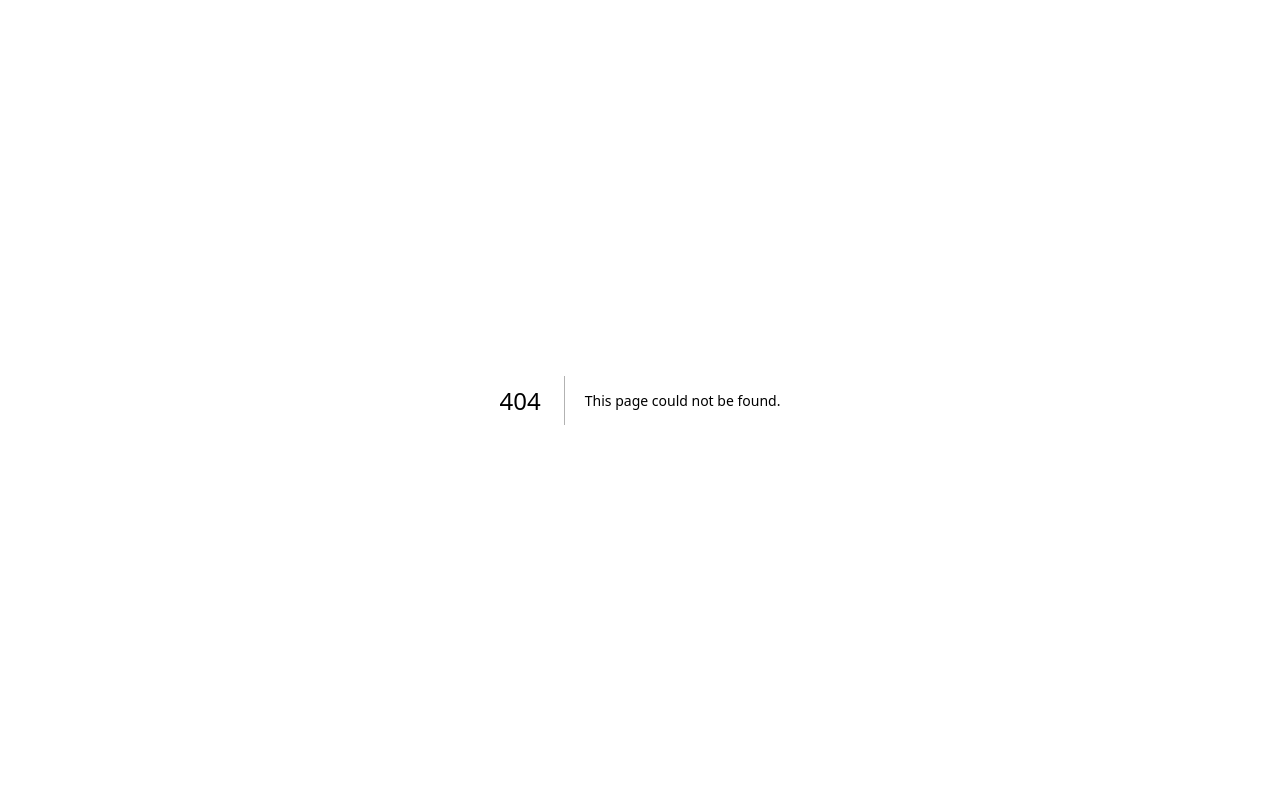
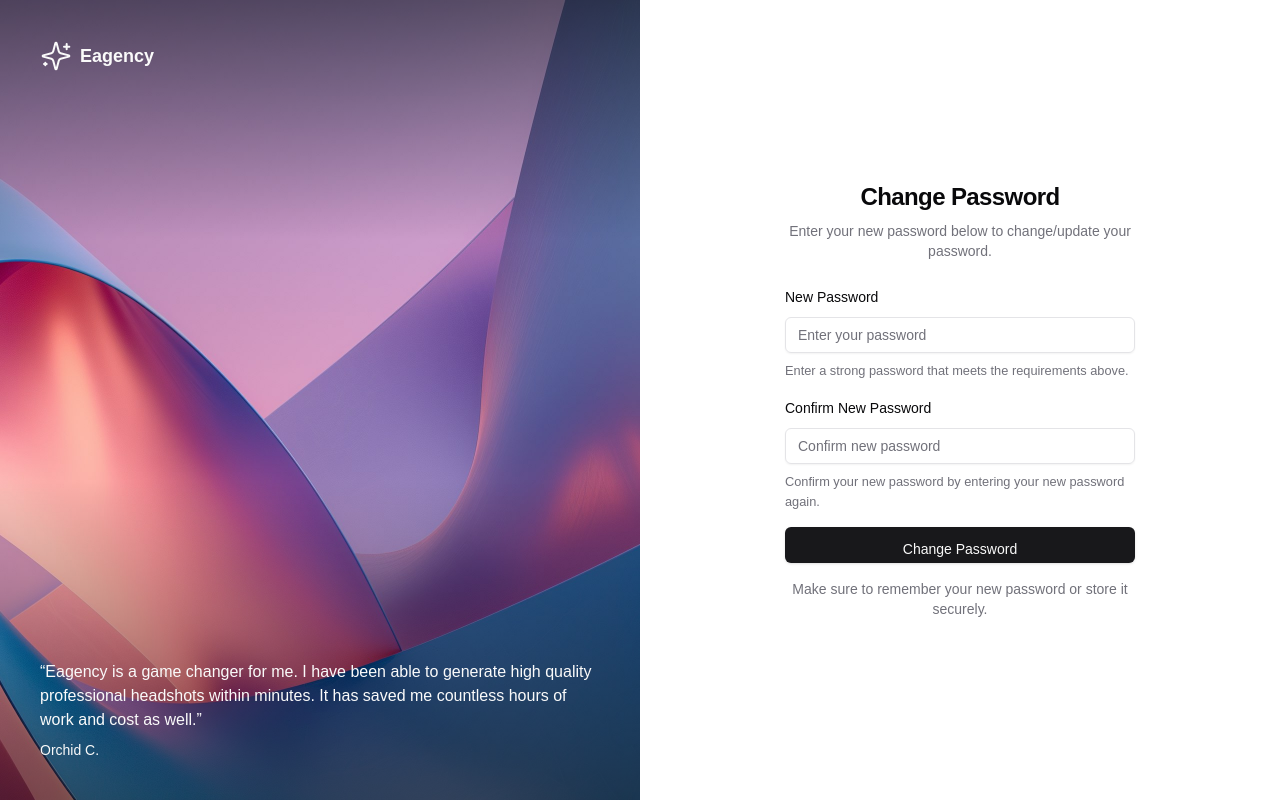
Before and after one commit to tripplen23/E_Agency, a Next.js app in the folder client/: page /reset-password in a window 1280 px wide. Before the commit this address had no page. Built offline with nearby package versions, Linux system fonts and the light colour scheme.

Commit message:
Reset Password Logic

```diff
--- /dev/null
+++ b/client/src/app/(root)/(auth)/reset-password/page.tsx
@@ -0,0 +1,44 @@
+import React from "react";
+import AuthImg from "@/public/Abstract Curves and Colors.jpeg";
+import Image from "next/image";
+import Logo from "@/components/Logo";
+import ChangePasswordForm from "@/components/account/ChangePasswordForm";
+
+const ResetPasswordPage = async () => {
+  return (
+    <main className="h-screen grid grid-cols-2 relative">
+      <div className="relative w-full flex flex-col bg-muted p-10 text-primary-foreground">
+        <div className="w-full h-[30%] bg-gradient-to-t from-transparent to-black/50 absolute top-0 left-0 z-10" />
+        <div className="w-full h-[40%] bg-gradient-to-b from-transparent to-black/50 absolute bottom-0 left-0 z-10" />
+        <Image
+          src={AuthImg}
+          alt="login Image"
+          fill
+          className="w-full h-full object-cover"
+        />
+        <div className="relative z-20 flex items-center">
+          <Logo />
+        </div>
+
+        <div className="relative z-20 mt-auto">
+          <blockquote className="space-y-2">
+            <p>
+              &ldquo;Eagency is a game changer for me. I have been able to
+              generate high quality professional headshots within minutes. It
+              has saved me countless hours of work and cost as well.&rdquo;
+            </p>
+            <footer className="text-sm">Orchid C.</footer>
+          </blockquote>
+        </div>
+      </div>
+
+      <div className="relative flex flex-col items-center justify-center p-8 h-full w-full">
+        <div className="max-w-xl w-[350px] mx-auto">
+          <ChangePasswordForm />
+        </div>
+      </div>
+    </main>
+  );
+};
+
+export default ResetPasswordPage;
--- a/client/src/components/account/AccountForm.tsx
+++ b/client/src/components/account/AccountForm.tsx
@@ -1,3 +1,4 @@
+/* eslint-disable @typescript-eslint/no-explicit-any */
 "use client";
 import { User } from "@supabase/supabase-js";
 import React, { useId } from "react";
--- /dev/null
+++ b/client/src/components/account/ChangePasswordForm.tsx
@@ -0,0 +1,148 @@
+/* eslint-disable @typescript-eslint/no-explicit-any */
+"use client";
+import React, { useId, useState } from "react";
+import { z } from "zod";
+import { zodResolver } from "@hookform/resolvers/zod";
+import { useForm } from "react-hook-form";
+import { Button } from "@/components/ui/button";
+import { Loader2 } from "lucide-react"; // Add this import
+import {
+  Form,
+  FormControl,
+  FormDescription,
+  FormField,
+  FormItem,
+  FormLabel,
+  FormMessage,
+} from "@/components/ui/form";
+import { Input } from "@/components/ui/input";
+import { cn } from "@/lib/utils";
+import { toast } from "sonner";
+import { changePassword } from "@/lib/actions/auth-actions";
+import { redirect } from "next/navigation";
+
+const passwordValidationRegex = new RegExp(
+  "^(?=.*[a-z])(?=.*[A-Z])(?=.*[0-9])(?=.*[!@#$%^&*_])(?=.{8,})"
+);
+
+const formSchema = z
+  .object({
+    password: z
+      .string({
+        required_error: "Password is required",
+      })
+      .min(8, {
+        message: "Password must be at least 8 characters long!",
+      })
+      .regex(passwordValidationRegex, {
+        message:
+          "Password must contain 8 characters, 1 uppercase letter, 1 lowercase letter, 1 number and 1 special character",
+      }),
+    confirmPassword: z.string({
+      required_error: "Confirm password is required",
+    }),
+  })
+  .refine((data) => data.password === data.confirmPassword, {
+    message: "Passwords do not match",
+    path: ["confirmPassword"],
+  });
+
+const ChangePasswordForm = ({ className }: { className?: string }) => {
+  const [loading, setLoading] = useState(false);
+  const toastId = useId();
+  const form = useForm<z.infer<typeof formSchema>>({
+    resolver: zodResolver(formSchema),
+    defaultValues: {
+      password: "",
+      confirmPassword: "",
+    },
+  });
+
+  async function onSubmit(values: z.infer<typeof formSchema>) {
+    toast.loading("Changing password...", { id: toastId });
+    setLoading(true);
+
+    try {
+      const { success, error } = await changePassword(values.password);
+      if (!success) {
+        toast.error(String(error), { id: toastId });
+        setLoading(false);
+      } else {
+        toast.success("Password is successfully updated!", { id: toastId });
+        setLoading(false);
+        redirect("/login");
+      }
+    } catch (error: any) {
+      toast.error(String(error?.message), { id: toastId });
+    } finally {
+      setLoading(false);
+    }
+  }
+
+  return (
+    <div className={cn("grid gap-6", className)}>
+      <div className="flex flex-col space-y-2 text-center">
+        <h1 className="text-2xl font-semibold tracking-tight">
+          Change Password
+        </h1>
+        <p className="text-sm text-muted-foreground">
+          Enter your new password below to change/update your password.
+        </p>
+      </div>
+
+      <Form {...form}>
+        <form onSubmit={form.handleSubmit(onSubmit)} className="space-y-4">
+          <FormField
+            control={form.control}
+            name="password"
+            render={({ field }) => (
+              <FormItem>
+                <FormLabel>New Password</FormLabel>
+                <FormControl>
+                  <Input
+                    type="password"
+                    placeholder="Enter your password"
+                    {...field}
+                  />
+                </FormControl>
+                <FormDescription>
+                  Enter a strong password that meets the requirements above.
+                </FormDescription>
+                <FormMessage />
+              </FormItem>
+            )}
+          />
+          <FormField
+            control={form.control}
+            name="confirmPassword"
+            render={({ field }) => (
+              <FormItem>
+                <FormLabel>Confirm New Password</FormLabel>
+                <FormControl>
+                  <Input
+                    type="password"
+                    placeholder="Confirm new password"
+                    {...field}
+                  />
+                </FormControl>
+                <FormDescription>
+                  Confirm your new password by entering your new password again.
+                </FormDescription>
+                <FormMessage />
+              </FormItem>
+            )}
+          />
+          <Button type="submit" className="w-full pt-4">
+            {loading && <Loader2 className="mr-2 h-4 w-4 animate-spin" />}
+            {loading ? "Changing Password..." : "Change Password"}
+          </Button>
+          <div className="text-center text-sm text-muted-foreground">
+            Make sure to remember your new password or store it securely.
+          </div>
+        </form>
+      </Form>
+    </div>
+  );
+};
+
+export default ChangePasswordForm;
--- a/client/src/components/account/SecuritySettings.tsx
+++ b/client/src/components/account/SecuritySettings.tsx
@@ -1,13 +1,44 @@
+/* eslint-disable @typescript-eslint/no-explicit-any */
+"use client";
 import { User } from "@supabase/supabase-js";
-import React from "react";
+import React, { useId } from "react";
 import { Card, CardContent, CardHeader, CardTitle } from "../ui/card";
 import { Button } from "../ui/button";
+import { toast } from "sonner";
+import { resetPassword } from "@/lib/actions/auth-actions";
 
 interface SecuritySettingsProps {
   user: User;
 }
 
 const SecuritySettings = ({ user }: SecuritySettingsProps) => {
+  const toastId = useId();
+
+  async function handleChangePassword() {
+    toast.loading("Sending password reset email", { id: toastId });
+
+    try {
+      const { success, error } = await resetPassword({
+        email: user.email || "",
+      });
+      if (!success) {
+        toast.error(error, { id: toastId });
+      } else {
+        toast.success(
+          "Password reset email sent! Please check your email for instructions.",
+          { id: toastId }
+        );
+      }
+    } catch (error: any) {
+      toast.error(
+        error?.message || "There is an error sending the password reset email",
+        {
+          id: toastId,
+        }
+      );
+    }
+  }
+
   return (
     <Card>
       <CardHeader>
@@ -19,7 +50,9 @@ const SecuritySettings = ({ user }: SecuritySettingsProps) => {
           <p className="text-sm text-muted-foreground">
             Change your password to keep your account secure
           </p>
-          <Button variant={"outline"}>Change Password</Button>
+          <Button variant={"outline"} onClick={handleChangePassword}>
+            Change Password
+          </Button>
         </div>
       </CardContent>
     </Card>
--- a/client/src/components/auth/ResetPassword.tsx
+++ b/client/src/components/auth/ResetPassword.tsx
@@ -1,5 +1,6 @@
+/* eslint-disable @typescript-eslint/no-explicit-any */
 "use client";
-import React from "react";
+import React, { useId } from "react";
 import { z } from "zod";
 import { zodResolver } from "@hookform/resolvers/zod";
 import { useForm } from "react-hook-form";
@@ -14,6 +15,8 @@ import {
 } from "@/components/ui/form";
 import { Input } from "@/components/ui/input";
 import { cn } from "@/lib/utils";
+import { resetPassword } from "@/lib/actions/auth-actions";
+import { toast } from "sonner";
 
 const formSchema = z.object({
   email: z.string().email({
@@ -29,8 +32,31 @@ const ResetPassword = ({ className }: { className?: string }) => {
     },
   });
 
-  function onSubmit(values: z.infer<typeof formSchema>) {
-    console.log(values);
+  const toastId = useId();
+
+  async function onSubmit(values: z.infer<typeof formSchema>) {
+    toast.loading("Sending password reset email...", { id: toastId });
+
+    try {
+      const { success, error } = await resetPassword({
+        email: values.email || "",
+      });
+      if (!success) {
+        toast.error(error, { id: toastId });
+      } else {
+        toast.success(
+          "Password reset email sent! Please check your email for instructions.",
+          { id: toastId }
+        );
+      }
+    } catch (error: any) {
+      toast.error(
+        error?.message || "There is an error sending the password reset email",
+        {
+          id: toastId,
+        }
+      );
+    }
   }
 
   return (
--- a/client/src/lib/actions/auth-actions.ts
+++ b/client/src/lib/actions/auth-actions.ts
@@ -69,3 +69,35 @@ export async function updateProfile(values: {
     data: profileData || null,
   };
 }
+
+export async function resetPassword(values: {
+  email: string;
+}): Promise<AuthResponse> {
+  const supabase = await createClient();
+
+  const { data: resetPasswordData, error } =
+    await supabase.auth.resetPasswordForEmail(values.email);
+
+  return {
+    error:
+      error?.message || "There was an error sending the reset password email!",
+    success: !error,
+    data: resetPasswordData || null,
+  };
+}
+
+export async function changePassword(
+  newPassword: string
+): Promise<AuthResponse> {
+  const supabase = await createClient();
+
+  const { data, error } = await supabase.auth.updateUser({
+    password: newPassword,
+  });
+
+  return {
+    error: error?.message || "There was an error signing up!",
+    success: !error,
+    data: data || null,
+  };
+}
```
